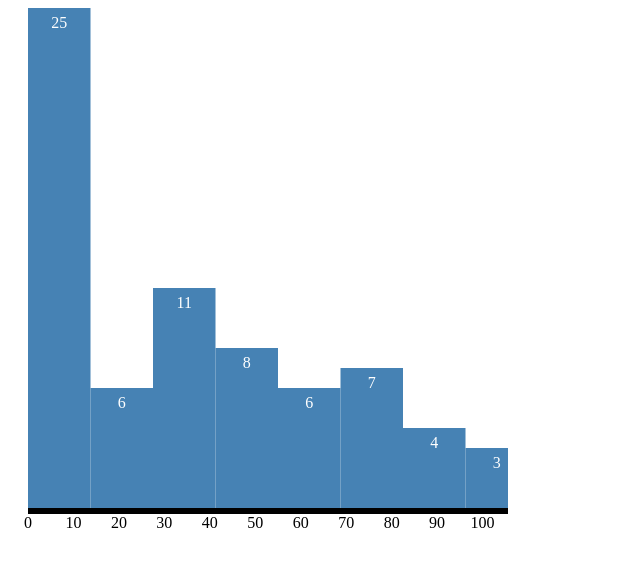
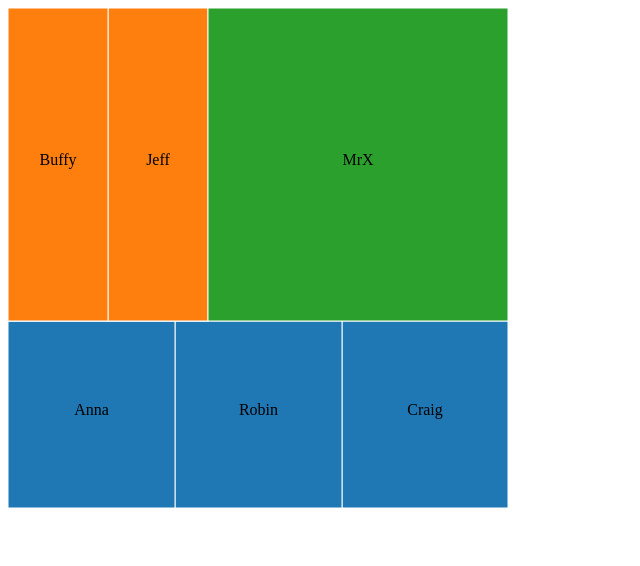
Before and after one commit to alivanov/d3js_tutorial, a plain HTML site: page index.html in a window 1280 px wide. Shown: the whole page, without its empty margins (0-640 px from the left). Drawn offline with Linux system fonts and the light colour scheme.

Commit message:
d3js tutorial: treemap layout

```diff
--- a/index.html
+++ b/index.html
@@ -16,60 +16,40 @@
         */
 
         var width = 500,
-            height = 500,
-            padding = 50;
+            height = 500;
 
-        d3.csv("mydata.csv", function (data) {
+        var color = d3.scale.category10();
 
-            var map = data.map(function (i) { return parseInt(i.age); })
-            console.log(map);
+        var canvas = d3.select("body").append("svg")
+                .attr("width", width)
+                .attr("height", height);
 
-            var histogram = d3.layout.histogram() //provides x,y,dx values
-                .bins(8)(map)
-            console.log(histogram);
+        d3.json("mydata.json", function (data) {
 
-            var y = d3.scale.linear()
-                .domain([0, d3.max(histogram.map(function (i) { return i.length; }))])
-                .range([0, height])
+            var treemap = d3.layout.treemap() //x, y, dx, dy, area
+                .size([width, height])
+                .nodes(data);
+            console.log(treemap);
 
-            var x = d3.scale.linear()
-                .domain([0, d3.max(map)])
-                .range([0, width]);
+            var cells = canvas.selectAll(".cell")
+                .data(treemap)
+                .enter()
+                .append("g")
+                    .attr("class", "cell");
 
-            var xAxis = d3.svg.axis()
-                .scale(x)
-                .orient("bottom");
+            cells.append("rect")
+                .attr("x", function (d) { return d.x; })
+                .attr("y", function (d) { return d.y; })
+                .attr("width", function (d) { return d.dx; })
+                .attr("height", function (d) { return d.dy; })
+                .attr("fill", function (d) { return d.children ? null : color(d.parent.name); }) //show only leaf nodes
+                .attr("stroke", "#fff");
 
-            var canvas = d3.select("body").append("svg")
-                .attr("width", width)
-                .attr("height", height + padding)
-                .append("g")
-                    .attr("transform", "translate(20,0)");
-
-            var group = canvas.append("g")
-                .attr("transform", "translate(0," + height + ")")
-                .call(xAxis);
-
-            var bars = canvas.selectAll(".bar")
-                .data(histogram)
-                .enter()
-                .append("g");
-
-            bars.append("rect")
-                .attr("x", function (d) { return x(d.x); })
-                .attr("y", function (d) { return width - y(d.y); })
-                .attr("width", function (d) { return x(d.dx); })
-                .attr("height", function (d) { return y(d.y); })
-                .attr("fill", "steelblue");
-
-            bars.append("text")
-                .attr("x", function (d) { return x(d.x); })
-                .attr("y", function (d) { return 500 - y(d.y); })
-                .attr("dy", "20px")
-                .attr("dx", function (d) { return x(d.dx)/2; })
-                .attr("fill", "#fff")
+            cells.append("text")
+                .attr("x", function (d) { return d.x + d.dx / 2})
+                .attr("y", function (d) { return d.y + d.dy / 2})
                 .attr("text-anchor", "middle")
-                .text(function (d) { return d.y; })
+                .text(function (d) { return d.name; });
         });
 
     </script>
--- a/mydata.json
+++ b/mydata.json
@@ -17,6 +17,8 @@
             {"name": "Buffy", "value": 25}
          ]
         },
-        {"name": "MrX", "value": 75}
+        {"name": "MrX",
+         "value": 75
+        }
     ]
 }
```
